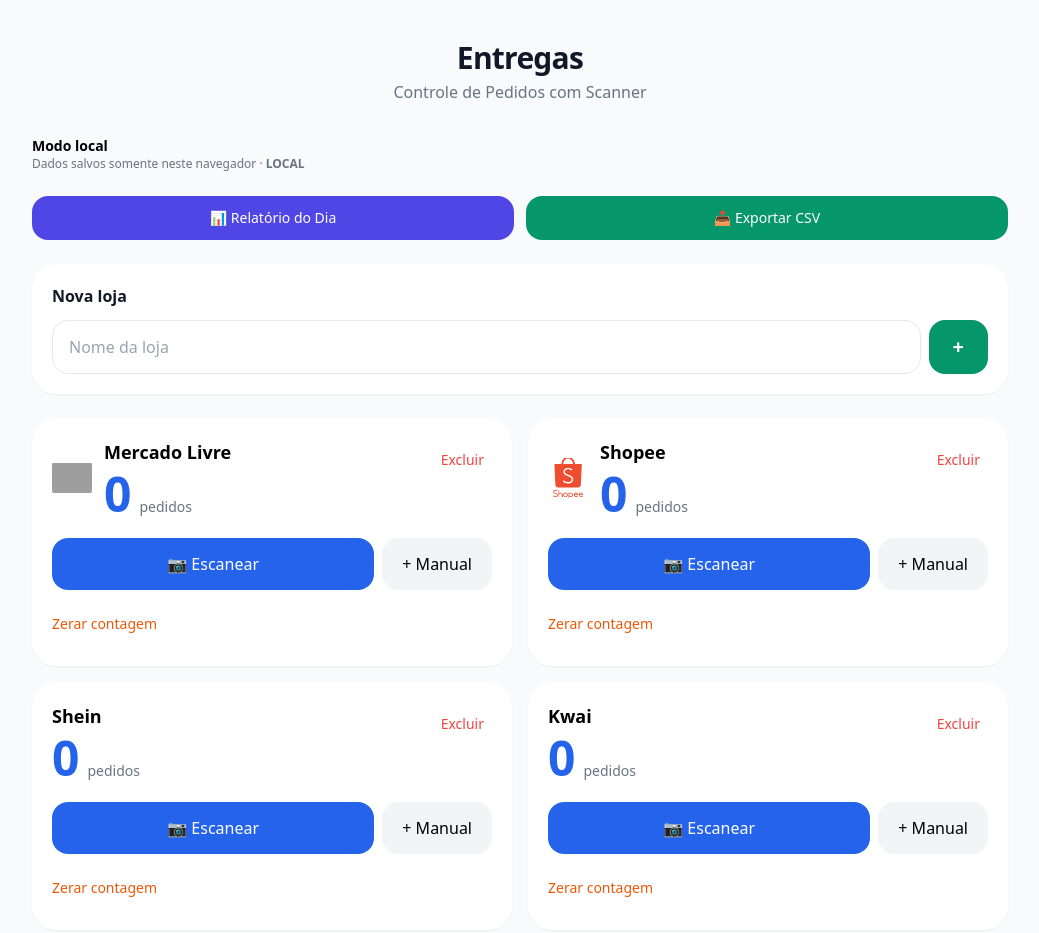
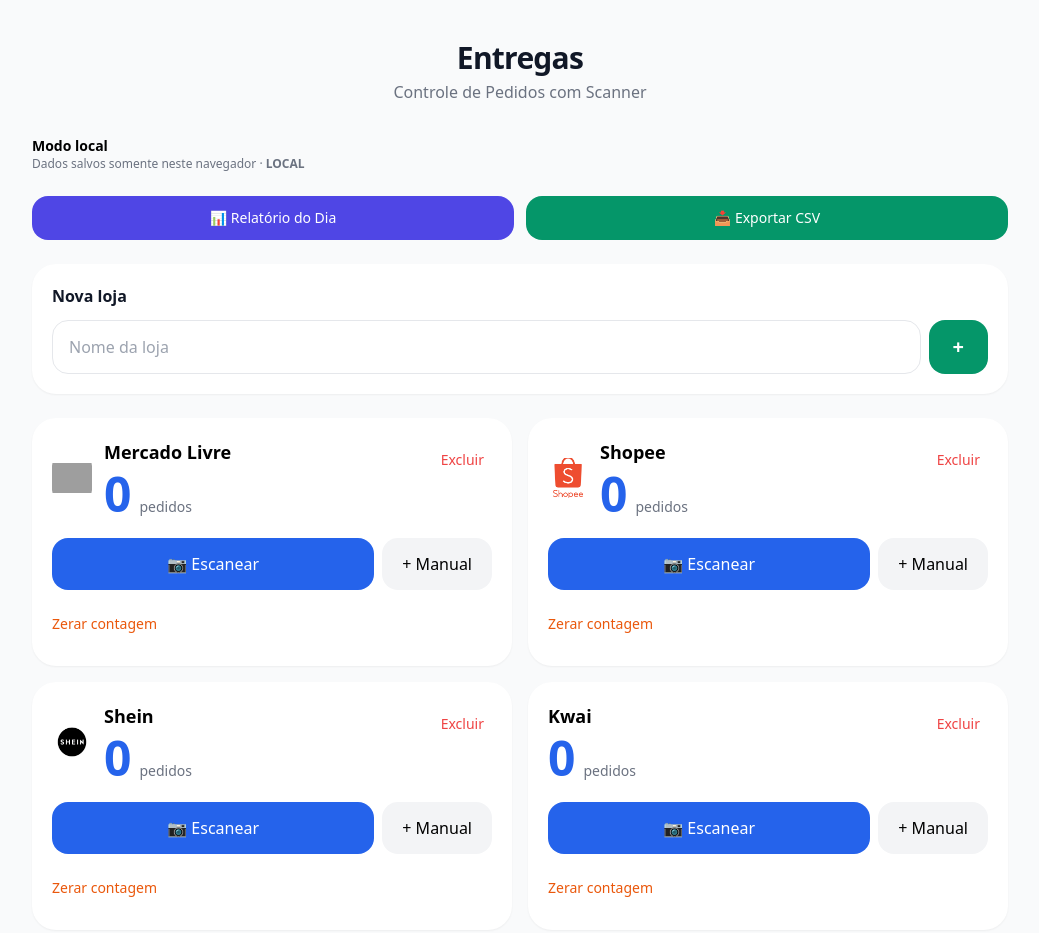
Before and after one commit to DeividCurcio/controlemarketplace, a plain HTML site: page index.html in a window 1280 px wide. Shown: the top 933 px of the page, without its empty margins (120-1159 px from the left). Drawn offline with nearby package versions, Linux system fonts and the light colour scheme; grey boxes are pictures that could not be loaded.

Commit message:
Adicionar logo da Shein

```diff
--- a/index.html
+++ b/index.html
@@ -199,7 +199,7 @@
         <div class="store-card bg-white rounded-3xl shadow-sm p-5">
           <div class="flex justify-between items-start gap-3">
             <div class="flex min-w-0 items-center gap-3">
-              ${store.name === 'Mercado Livre' ? '<img src="https://play-lh.googleusercontent.com/iVaeA0HDw8CZjEM-K7GdLB9XYmpcwVFSuv4Q8o9uh4Br7PuKCm3QSYCVU73tr9BBXdR_7xTX4yO0azOJegRVcA" alt="Logo do Mercado Livre" class="h-10 w-10 shrink-0 rounded-lg object-contain" />' : store.name === 'Shopee' ? '<img src="shopee-logo.png" alt="Logo da Shopee" class="h-10 w-10 shrink-0 rounded-lg object-contain" />' : ''}
+              ${store.name === 'Mercado Livre' ? '<img src="https://play-lh.googleusercontent.com/iVaeA0HDw8CZjEM-K7GdLB9XYmpcwVFSuv4Q8o9uh4Br7PuKCm3QSYCVU73tr9BBXdR_7xTX4yO0azOJegRVcA" alt="Logo do Mercado Livre" class="h-10 w-10 shrink-0 rounded-lg object-contain" />' : store.name === 'Shopee' ? '<img src="shopee-logo.png" alt="Logo da Shopee" class="h-10 w-10 shrink-0 rounded-lg object-contain" />' : store.name === 'Shein' ? '<img src="shein-logo.webp" alt="Logo da Shein" class="h-10 w-10 shrink-0 rounded-lg object-contain" />' : ''}
               <div class="min-w-0">
                 <h3 class="text-lg font-semibold">${escapeHtml(store.name)}</h3>
                 <div class="mt-1 flex items-baseline gap-2">
```
Also changed, not shown: shein-logo.webp (added).
